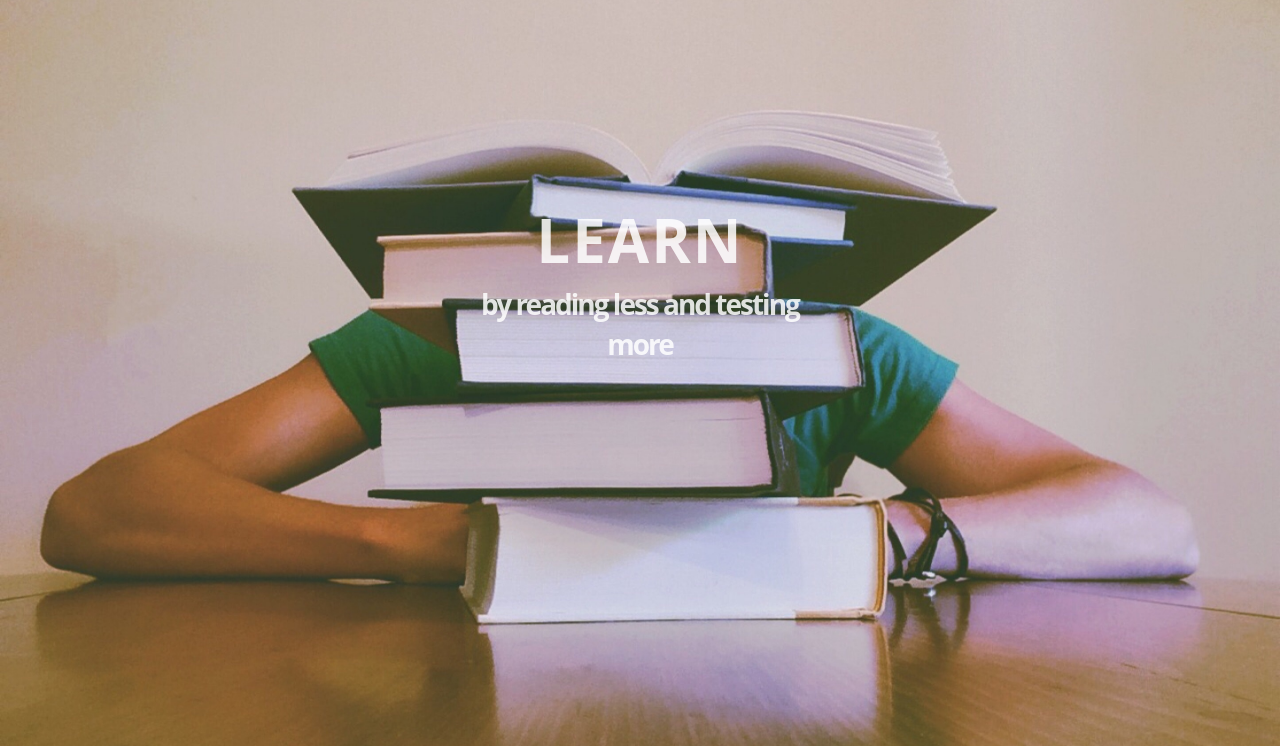
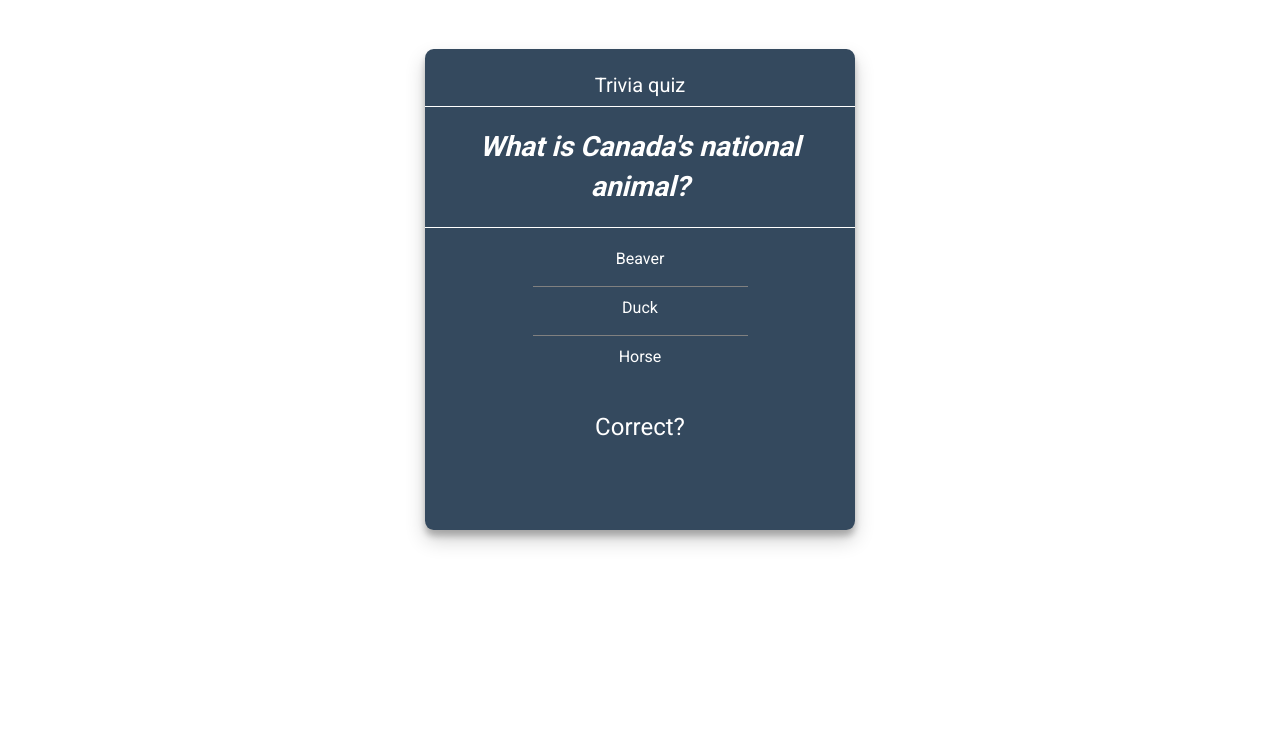
Before and after one commit to sharjak/educational-quiz-site, a Django app: page /quiz/ in a window 1280 px wide. Shown: the part 51-797 px from the top of the page. After the commit the page ends 597 px from the top, so only its background shows below. Run offline with Django 3.2, Linux system fonts and the light colour scheme; some libraries are stand-ins or nearby versions.

Commit message:
Initial quiz view and routing between quizzes

```diff
--- a/quizsite/urls.py
+++ b/quizsite/urls.py
@@ -1,9 +1,12 @@
 from django.contrib import admin
 from django.conf.urls import url, include
 from . import views
+from django.urls import path
+from quizzes import views as quizzviews
 
 urlpatterns = [
-    url(r'^admin/', admin.site.urls),
-    url(r'^quizzes/', include('quizzes.urls')),
-    url('', views.index, name='quizsite'),
+    path('admin/', admin.site.urls),
+    #path('quiz/', include('quizzes.urls')),
+    path('quiz/', quizzviews.quiz),
+    path('', views.index, name='quizsite')
 ]
--- a/quizsite/views.py
+++ b/quizsite/views.py
@@ -4,3 +4,7 @@ from django.template import loader
 def index(request):
     template = loader.get_template('index.html')
     return HttpResponse(template.render({},request))
+
+def quiz(request):
+    template = loader.get_template('quiz.html')
+    return HttpResponse(template.render({}, request))
--- a/quizzes/static/css/indexstyle.css
+++ b/quizzes/static/css/indexstyle.css
@@ -40,10 +11,7 @@ html, body
 {
   position: relative;
   height: 100%;
-  /* attr data-type doesn't work anywhere for the moment :( */
-  /* Even in chrome canary */
-  /* So we do it the JS way */
-  background-image: attr(data-img url); /* Keep it anyway */
+  background-image: attr(data-img url);
   background-color: #000;
   background-attachment: fixed;
   background-size: cover;
--- /dev/null
+++ b/quizzes/static/css/quizstyle.css
@@ -0,0 +1,86 @@
+body, html {
+  width: 100%;
+  height: 100%;
+  margin: 0;
+  padding: 0;
+  font-family: 'Roboto', sans-serif;
+}
+
+.wrapper {
+  width: 430px;
+  margin: 0 auto;
+  height: 100%;
+  padding-top: 0px;
+}
+
+#quiz {
+  margin-top: 100px;
+  background-color: #34495E;
+  padding-bottom: 60px;
+  width: 100%;
+  border-radius: 2%;
+  color: #fff;
+  text-align: center;
+  box-shadow: 0 10px 20px rgba(0,0,0,0.19), 0 6px 6px rgba(0,0,0,0.23);
+}
+
+#quiz > h1 {
+  text-align: center;
+  padding-top: 25px;
+  font-size: 20px;
+}
+
+.questions {
+  font-size: 28px;
+  font-weight: 700;
+  font-style: italic;
+  border-top: 1px solid #FFFFFF;
+  border-bottom: 1px solid #FFFFFF;
+  padding: 20px;
+}
+
+.answers div {
+  padding: 10px 0 0 0;
+  font-size: 16px;
+}
+
+.answers div:hover {
+  cursor: pointer;
+  color: #FBCB43;
+}
+
+.answers {
+  padding: 0px 0 10px 0px;
+}
+
+.answers div {
+  width: 50%;
+  margin: 0 auto;
+  padding-bottom: 15px;
+  border-top: 1px solid grey;
+}
+
+.answers div:first-child {
+  border: none;
+}
+
+.checker {
+  display: inline-block;
+  width: 200px;
+  margin: 0 auto;
+}
+
+.correct, .false {
+  background-color: #109D59;
+  width: 60px;
+  height: 30px;
+  line-height: 30px;
+  padding-left: 4px;
+  float: left;
+  margin-left: 2px;
+  margin-top: 2px;
+}
+
+.false {
+  background-color: #DC4437;
+}
--- /dev/null
+++ b/quizzes/static/js/quiz.js
@@ -0,0 +1,102 @@
+window.onload = function () {
+
+  var questionArea = document.getElementsByClassName('questions')[0],
+      answerArea   = document.getElementsByClassName('answers')[0],
+      checker      = document.getElementsByClassName('checker')[0],
+      current      = 0,
+
+     // An object that holds all the questions + possible answers.
+     // In the array --> last digit gives the right answer position
+      allQuestions = {
+        'What is Canada\'s national animal?' : ['Beaver', 'Duck', 'Horse', 0],
+
+        'What is converted into alcohol during brewing?' : ['Grain', 'Sugar' , 'Water', 1],
+
+        'In what year was Prince Andrew born? ' : ['1955', '1960', '1970', 1]
+      };
+
+  function loadQuestion(curr) {
+  // This function loads all the question into the questionArea
+  // It grabs the current question based on the 'current'-variable
+
+    var question = Object.keys(allQuestions)[curr];
+
+    questionArea.innerHTML = '';
+    questionArea.innerHTML = question;
+  }
+
+  function loadAnswers(curr) {
+  // This function loads all the possible answers of the given question
+  // It grabs the needed answer-array with the help of the current-variable
+  // Every answer is added with an 'onclick'-function
+
+    var answers = allQuestions[Object.keys(allQuestions)[curr]];
+
+    answerArea.innerHTML = '';
+
+    for (var i = 0; i < answers.length -1; i += 1) {
+      var createDiv = document.createElement('div'),
+          text = document.createTextNode(answers[i]);
+
+      createDiv.appendChild(text);
+      createDiv.addEventListener("click", checkAnswer(i, answers));
+
+
+      answerArea.appendChild(createDiv);
+    }
+  }
+
+  function checkAnswer(i, arr) {
+    // This is the function that will run, when clicked on one of the answers
+    // Check if givenAnswer is sams as the correct one
+    // After this, check if it's the last question:
+    // If it is: empty the answerArea and let them know it's done.
+
+    return function () {
+      var givenAnswer = i,
+          correctAnswer = arr[arr.length-1];
+
+      if (givenAnswer === correctAnswer) {
+        addChecker(true);
+      } else {
+        addChecker(false);
+      }
+
+      if (current < Object.keys(allQuestions).length -1) {
+        current += 1;
+
+        loadQuestion(current);
+        loadAnswers(current);
+      } else {
+        questionArea.innerHTML = 'Done';
+        answerArea.innerHTML = '';
+      }
+
+    };
+  }
+
+  function addChecker(bool) {
+  // This function adds a div element to the page
+  // Used to see if it was correct or false
+
+    var createDiv = document.createElement('div'),
+        txt       = document.createTextNode(current + 1);
+
+    createDiv.appendChild(txt);
+
+    if (bool) {
+
+      createDiv.className += 'correct';
+      checker.appendChild(createDiv);
+    } else {
+      createDiv.className += 'false';
+      checker.appendChild(createDiv);
+    }
+  }
+
+
+  // Start the quiz right away
+  loadQuestion(current);
+  loadAnswers(current);
+
+};
--- /dev/null
+++ b/quizzes/templates/base.html
@@ -0,0 +1,85 @@
+<!DOCTYPE html>
+<html lang="en">
+{% load staticfiles %}
+<head>
+    <meta charset="UTF-8">
+    <title>Home page</title>
+    <meta name="viewport" content="width=device-width, initial-scale=1.0">
+    <link rel="stylesheet" type="text/css" href="{% static 'css/navbar.css' %}">
+    <link rel="stylesheet" href="https://maxcdn.bootstrapcdn.com/bootstrap/3.3.7/css/bootstrap.min.css">
+    <script src="https://ajax.googleapis.com/ajax/libs/jquery/3.3.1/jquery.min.js"></script>
+    <script src="https://maxcdn.bootstrapcdn.com/bootstrap/3.3.7/js/bootstrap.min.js"></script>
+    <link rel="stylesheet" href="https://cdnjs.cloudflare.com/ajax/libs/font-awesome/4.7.0/css/font-awesome.min.css">
+    {% block head %}
+    {% endblock %}
+</head>
+<body>
+<nav class="navbar navbar-inverse navbar-fixed-top">
+    <div class="navbar-header">
+      <button type="button" class="navbar-toggle" data-toggle="collapse" data-target=".navbar-collapse">
+        <span class="icon-bar"></span>
+        <span class="icon-bar"></span>
+        <span class="icon-bar"></span>
+        <span></span>
+      </button>
+      <a class="navbar-brand" href="/">Quizmaster</a>
+    </div>
+    <div class="collapse navbar-collapse">
+      <ul class="nav navbar-nav pull-right">
+        <li class="dropdown">
+          <a href="#" class="dropdown-toggle" data-toggle="dropdown" role="button" aria-haspopup="true" aria-expanded="false">Math <span class="caret"></span></a>
+          <ul class="dropdown-menu">
+            <li class="menu-title">Most popular math tests:</li>
+            <li><a href="/quiz">Algebra I test</a></li>
+            <li><a href="/quiz">Algebra II test</a></li>
+            <li><a href="/quiz">Differential equations test</a></li>
+            <li><a href="/quiz">Calculus I test</a></li>
+            <li role="separator" class="divider"></li>
+            <li><a href="#">All math tests</a></li>
+          </ul>
+        </li>
+        <li class="dropdown">
+          <a href="#" class="dropdown-toggle" data-toggle="dropdown" role="button" aria-haspopup="true" aria-expanded="false">Biology <span class="caret"></span></a>
+          <ul class="dropdown-menu">
+            <li class="menu-title">Most popular biology tests:</li>
+            <li><a href="/quiz">Biology test 1</a></li>
+            <li><a href="/quiz">Biology test 2</a></li>
+            <li><a href="/quiz">Biology test 3</a></li>
+            <li><a href="/quiz">Biology test 4</a></li>
+            <li role="separator" class="divider"></li>
+            <li><a href="#">All biology tests</a></li>
+          </ul>
+        </li>
+        <li class="dropdown">
+          <a href="#" class="dropdown-toggle" data-toggle="dropdown" role="button" aria-haspopup="true" aria-expanded="false">Geography <span class="caret"></span></a>
+          <ul class="dropdown-menu">
+            <li class="menu-title">Most popular geography tests:</li>
+            <li><a href="/quiz">Geography test 1</a></li>
+            <li><a href="/quiz">Geography test 2</a></li>
+            <li><a href="/quiz">Geography test 3</a></li>
+            <li><a href="/quiz">Geography test 4</a></li>
+            <li role="separator" class="divider"></li>
+            <li><a href="#">All geography tests</a></li>
+          </ul>
+        </li>
+        <li class="dropdown">
+          <a href="#" class="dropdown-toggle" data-toggle="dropdown" role="button" aria-haspopup="true" aria-expanded="false">Arts <span class="caret"></span></a>
+          <ul class="dropdown-menu">
+            <li class="menu-title">Most popular arts tests:</li>
+            <li><a href="/quiz">Arts test 1</a></li>
+            <li><a href="/quiz">Arts test 2</a></li>
+            <li><a href="/quiz">Arts test 3</a></li>
+            <li><a href="/quiz">Arts test 4</a></li>
+            <li role="separator" class="divider"></li>
+            <li><a href="#">All arts tests</a></li>
+          </ul>
+        </li>
+        <li><a href="#">About</a> </li>
+        <li><a href="#">Log in</a> </li>
+      </ul>
+    </div>
+</nav>
+{% block body %}
+{% endblock %}
+</body>
+</html>
--- a/quizzes/templates/index.html
+++ b/quizzes/templates/index.html
@@ -1,127 +1,14 @@
-<!DOCTYPE html>
-{% load static %}
-<html lang="en">
-<head>
-    <meta charset="UTF-8">
-    <title>Home page</title>
-    <meta name="viewport" content="width=device-width, initial-scale=1.0">
-    <link rel="stylesheet" type="text/css" href="{% static 'css/indexstyle.css' %}">
-    <link rel="stylesheet" href="https://maxcdn.bootstrapcdn.com/bootstrap/3.3.7/css/bootstrap.min.css">
-    <script src="https://ajax.googleapis.com/ajax/libs/jquery/3.3.1/jquery.min.js"></script>
-    <script src="https://maxcdn.bootstrapcdn.com/bootstrap/3.3.7/js/bootstrap.min.js"></script>
-    <link rel="stylesheet/scss" type="text/css" href="test.scss">
-    <link rel="stylesheet" href="https://cdnjs.cloudflare.com/ajax/libs/font-awesome/4.7.0/css/font-awesome.min.css">
-    <script>
-       $(document).ready(function(){
-  var isWebkit = navigator && navigator.userAgent.match(/webkit/i);
-  var $root = $(isWebkit ? 'body' : 'html');
-  var elements = $('div'), elcount = elements.length;
-  var scrolling = false;
-  // Replacing the CSS attr(... url)
-  elements.css('background-image', function(i){
-    return 'url('+$(this).data('img')+')';
-  });
-  //Add permalinks
-  elements.each(function(i){
-    var $t = $(this);
-    var id = $t.attr('id');
-    if(!id) return;
-    $('<a>').addClass('permalink')
-            .attr('href', '#'+id)
-            .appendTo($t);
-  });
-  $root.keydown(function(e){
-    if(e.keyCode != 37 && e.keyCode != 39) return;
-    var current = scrolling || 0;
-    if(scrolling === false)
-    {
-      var bsT = $root.scrollTop(), t;
-      while(current < elcount && (t = elements.eq(current).offset().top) < bsT)
-        current++;
-    }
-    if(e.keyCode == 37) current--;
-    else if(scrolling !== false || t == bsT) current++;
-    current = (current + elcount) % elcount;
-    $root.stop().animate({scrollTop: elements.eq(current).offset().top}, function(){scrolling = false;});
-    scrolling = current;
-  });
-});
-    </script>
-</head>
-<body>
-<nav class="navbar navbar-inverse navbar-fixed-top">
-    <div class="navbar-header">
-      <button type="button" class="navbar-toggle" data-toggle="collapse" data-target=".navbar-collapse">
-        <span class="icon-bar"></span>
-        <span class="icon-bar"></span>
-        <span class="icon-bar"></span>
-        <span></span>
-      </button>
-      <a class="navbar-brand" href="#">Quizmaster</a>
-    </div>
-    <div class="collapse navbar-collapse">
-      <ul class="nav navbar-nav pull-right">
-        <li class="dropdown">
-          <a href="#" class="dropdown-toggle" data-toggle="dropdown" role="button" aria-haspopup="true" aria-expanded="false">Math <span class="caret"></span></a>
-          <ul class="dropdown-menu">
-            <li class="menu-title">Most popular math tests:</li>
-            <li><a href="#">Algebra I test</a></li>
-            <li><a href="#">Algebra II test</a></li>
-            <li><a href="#">Differential equations test</a></li>
-            <li><a href="#">Calculus I test</a></li>
-            <li role="separator" class="divider"></li>
-            <li><a href="#">All math tests</a></li>
-          </ul>
-        </li>
-        <li class="dropdown">
-          <a href="#" class="dropdown-toggle" data-toggle="dropdown" role="button" aria-haspopup="true" aria-expanded="false">Biology <span class="caret"></span></a>
-          <ul class="dropdown-menu">
-            <li class="menu-title">Most popular biology tests:</li>
-            <li><a href="#">Biology test 1</a></li>
-            <li><a href="#">Biology test 2</a></li>
-            <li><a href="#">Biology test 3</a></li>
-            <li><a href="#">Biology test 4</a></li>
-            <li role="separator" class="divider"></li>
-            <li><a href="#">All biology tests</a></li>
-          </ul>
-        </li>
-        <li class="dropdown">
-          <a href="#" class="dropdown-toggle" data-toggle="dropdown" role="button" aria-haspopup="true" aria-expanded="false">Geography <span class="caret"></span></a>
-          <ul class="dropdown-menu">
-            <li class="menu-title">Most popular geography tests:</li>
-            <li><a href="#">Geography test 1</a></li>
-            <li><a href="#">Geography test 2</a></li>
-            <li><a href="#">Geography test 3</a></li>
-            <li><a href="#">Geography test 4</a></li>
-            <li role="separator" class="divider"></li>
-            <li><a href="#">All geography tests</a></li>
-          </ul>
-        </li>
-        <li class="dropdown">
-          <a href="#" class="dropdown-toggle" data-toggle="dropdown" role="button" aria-haspopup="true" aria-expanded="false">Arts <span class="caret"></span></a>
-          <ul class="dropdown-menu">
-            <li class="menu-title">Most popular arts tests:</li>
-            <li><a href="#">Arts test 1</a></li>
-            <li><a href="#">Arts test 2</a></li>
-            <li><a href="#">Arts test 3</a></li>
-            <li><a href="#">Arts test 4</a></li>
-            <li role="separator" class="divider"></li>
-            <li><a href="#">All arts tests</a></li>
-          </ul>
-        </li>
-        <li><a href="#">About</a> </li>
-        <li><a href="#">Log in</a> </li>
-      </ul>
-    </div>
-</nav>
+{% extends './base.html' %}
+{% load staticfiles %}
+{% block head %}
+<script src="{% static 'js/index.js' %}"></script>
+<link rel="stylesheet" type="text/css" href="{% static 'css/indexstyle.css' %}">
+{% endblock %}
 
+{% block body %}
 <div class="img" data-img="{% static 'images/slideshow/forgetreading.jpg' %}"><span class="multiline"><span class="max">LEARN</span>by reading less and testing more</span></div>
-<div class="img" ><span class="multiline"><span id="text-page-header">THE POWER OF SIMPLE QUIZZES</span><span class="text-page">Taking a test is not just a passive mechanism for assessing how much people know, according to new research. It actually helps people learn, and it works better than a number of other studying techniques.</span></div>
+<div class="img" ><span class="multiline"><span class="text-page-header">THE POWER OF SIMPLE QUIZZES</span><span class="text-page">Taking a test is not just a passive mechanism for assessing how much people know, according to new research. It actually helps people learn, and it works better than a number of other studying techniques.</span></div>
 <div class="img" data-img="{% static 'images/slideshow/question.jpg' %}"><span class="multiline"><span class="max">IMPROVE</span>by taking tests on a certain subject on certain times.</span></div>
-<div class="img" ><span class="multiline"><span id="text-page-header">THE POWER OF SIMPLE QUIZZES</span><span class="text-page">Taking a test is not just a passive mechanism for assessing how much people know, according to new research. It actually helps people learn, and it works better than a number of other studying techniques.</span></div>
+<div class="img" ><span class="multiline"><span class="text-page-header">THE POWER OF SIMPLE QUIZZES</span><span class="text-page">Taking a test is not just a passive mechanism for assessing how much people know, according to new research. It actually helps people learn, and it works better than a number of other studying techniques.</span></div>
 <div class="img" data-img="{% static 'images/slideshow/statistics.jpg' %}"><span class="multiline"><span class="max">CORRECT</span>yourself in the future by getting instant feed</span></div>
-
-
-
-</body>
-</html>
+{% endblock %}
--- /dev/null
+++ b/quizzes/templates/quiz.html
@@ -0,0 +1,21 @@
+{% extends './base.html' %}
+{% load staticfiles %}
+{% block head %}
+<link rel="stylesheet" type="text/css" href="{% static 'css/quizstyle.css' %}">
+<link href='https://fonts.googleapis.com/css?family=Roboto:400,700,300' rel='stylesheet' type='text/css'>
+<script src="{% static 'js/quiz.js' %}"></script>
+{% endblock %}
+{% block body %}
+<div class="wrapper">
+  <div id="quiz">
+    <h1>Trivia quiz</h1>
+    <p class="questions"></p>
+    <div class="answers"></div>
+    <div class="checkAnswers">
+      <h3>Correct?</h3>
+      <div class="checker">
+      </div>
+    </div>
+  </div>
+</div>
+{% endblock %}
--- a/quizzes/urls.py
+++ b/quizzes/urls.py
@@ -1,6 +1,9 @@
 from django.conf.urls import url
 from . import views
+from django.urls import path
 
 urlpatterns = [
-    url(r'^$', views.index, name='index'),
+    path('/index', views.index, name='mainpage'),
+    path('/quiz', views.quiz, name='quiz'),
+    path('/ha', views.quiz)
 ]
--- a/quizzes/views.py
+++ b/quizzes/views.py
@@ -4,3 +4,8 @@ from django.template import loader
 def index(request):
     template = loader.get_template('index.html')
     return HttpResponse(template.render({}, request))
+
+
+def quiz(request):
+    template = loader.get_template('quiz.html')
+    return HttpResponse(template.render({}, request))
```
Also changed, not shown: other parts of quizzes/static/css/indexstyle.css (+1 -30 lines), quizzes/static/css/navbar.css (added, +31 -0 lines), quizzes/static/js/index.js (+33 -6 lines).
